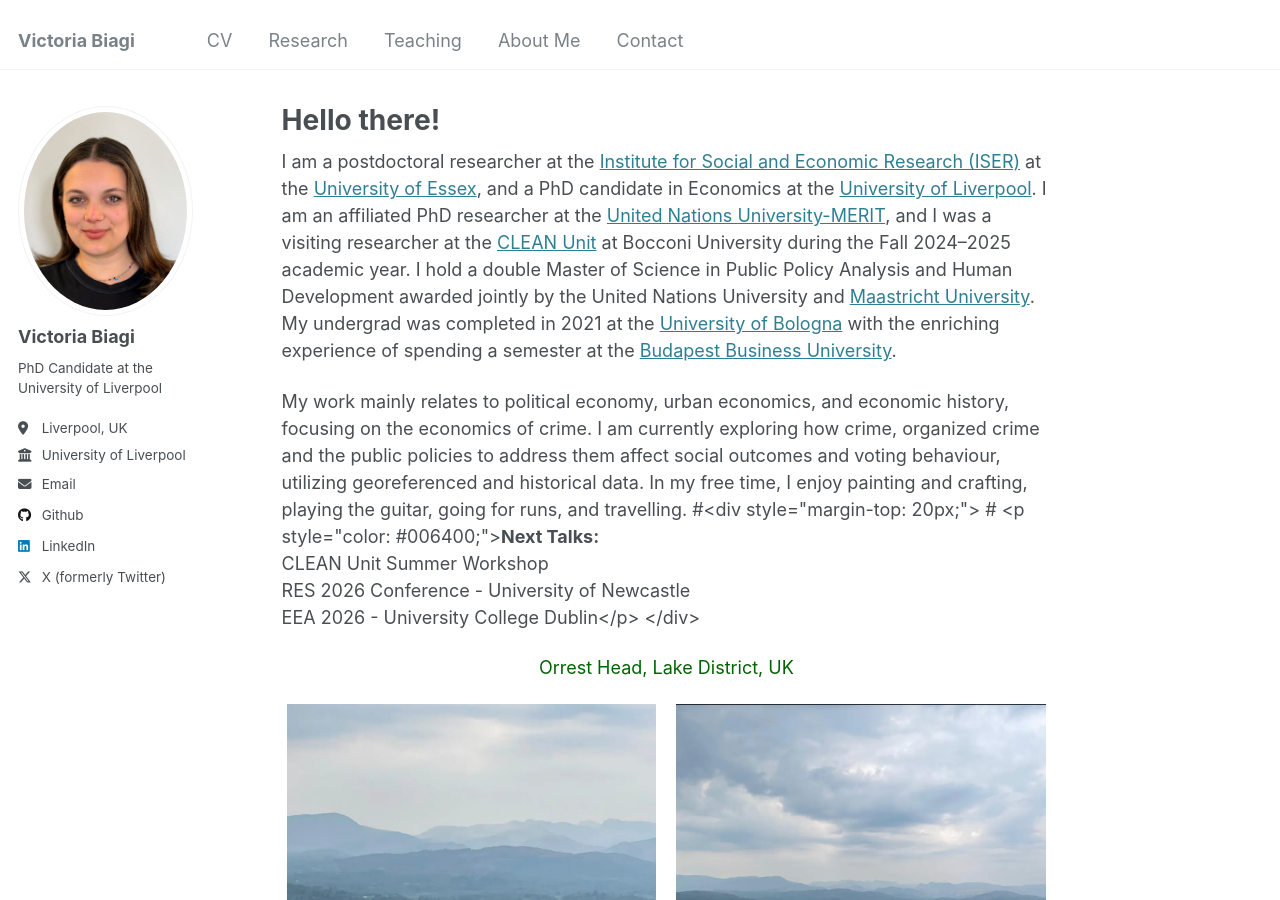
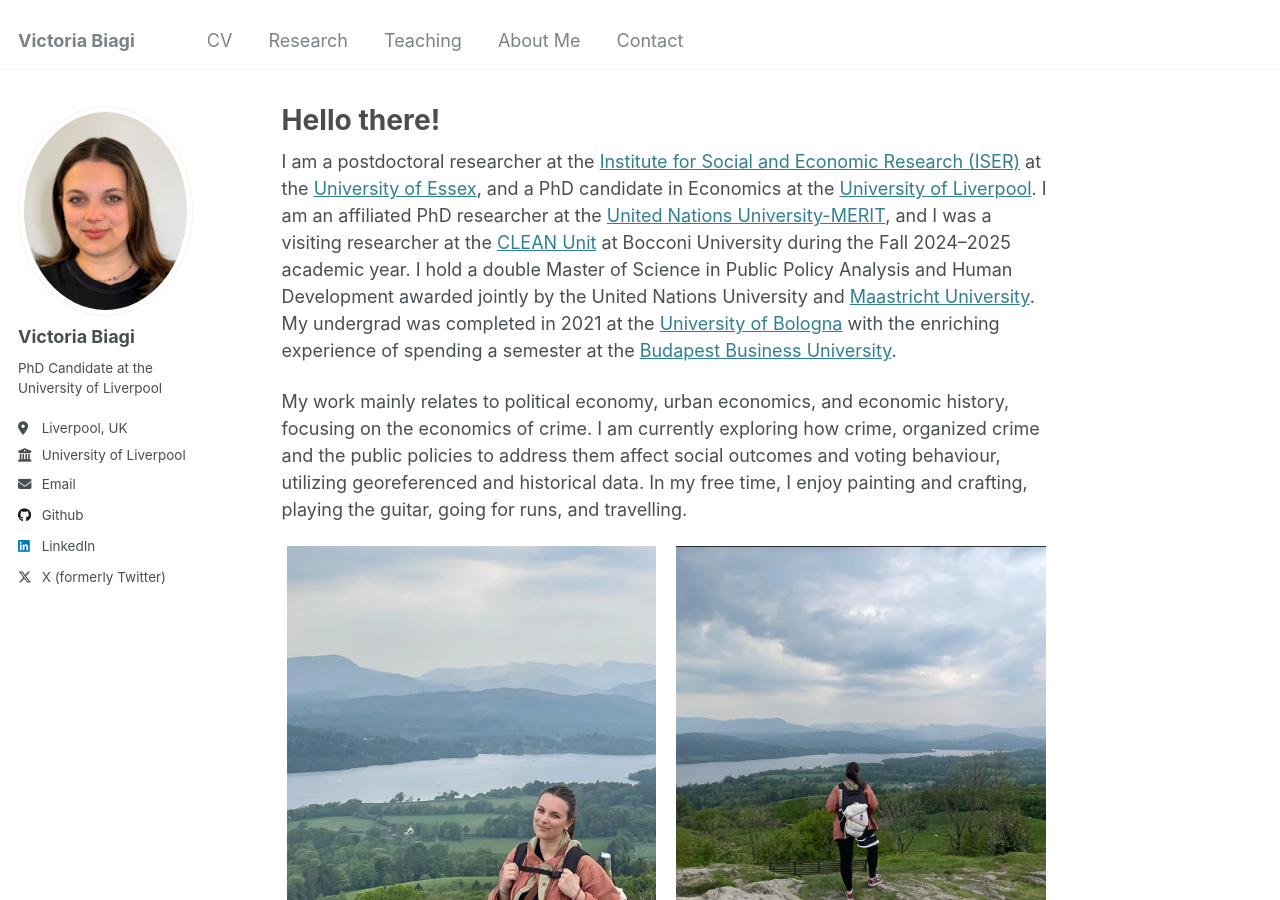
Before and after one commit to victoriabiagi/victoriabiagi.github.io, a Jekyll site: the page built from _pages/about.md, in a window 1280 px wide and 900 px high. Built offline with Jekyll 4.4.1, drawn with Linux system fonts in a browser that asks for light colours; some of the changed lines change nothing that is shown.

Commit message:
Update about.md

```diff
--- a/_pages/about.md
+++ b/_pages/about.md
@@ -10,9 +10,10 @@ redirect_from:
 I am a postdoctoral researcher at the [Institute for Social and Economic Research (ISER)](https://www.iser.essex.ac.uk/) at the [University of Essex](https://www.essex.ac.uk/), and a PhD candidate in Economics at the [University of Liverpool](https://www.liverpool.ac.uk/). I am an affiliated PhD researcher at the [United Nations University-MERIT](https://unu.edu/merit), and I was a visiting researcher at the [CLEAN Unit](https://clean.unibocconi.eu/) at Bocconi University during the Fall 2024–2025 academic year. I hold a double Master of Science in Public Policy Analysis and Human Development awarded jointly by the United Nations University and [Maastricht University](https://www.maastrichtuniversity.nl/). My undergrad was completed in 2021 at the [University of Bologna](https://www.unibo.it/en) with the enriching experience of spending a semester at the [Budapest Business University](https://uni-bge.hu/en).
 
 My work mainly relates to political economy, urban economics, and economic history, focusing on the economics of crime. I am currently exploring how crime, organized crime and the public policies to address them affect social outcomes and voting behaviour, utilizing georeferenced and historical data. In my free time, I enjoy painting and crafting, playing the guitar, going for runs, and travelling.
+{% comment %}
 <!-- Next Talks -->
-#<div style="margin-top: 20px;">
- #   <p style="color: #006400;"><strong>Next Talks:</strong><br/>
+<div style="margin-top: 20px;">
+    <p style="color: #006400;"><strong>Next Talks:</strong><br/>
     CLEAN Unit Summer Workshop <br/>
     RES 2026 Conference - University of Newcastle<br/>
     EEA 2026 - University College Dublin</p>
@@ -21,7 +22,7 @@ My work mainly relates to political economy, urban economics, and economic histo
 <div style="text-align: center;">
     <p style="color: #006400;">Orrest Head, Lake District, UK</p>
 </div>
-
+{% endcomment %}
 <!-- Images side by side -->
 <div style="display: flex; justify-content: center; text-align: center; gap: 20px;">
     <img src="/images/1000126121.png" alt="Lake District view 1" style="width: 48%;"/>
```
